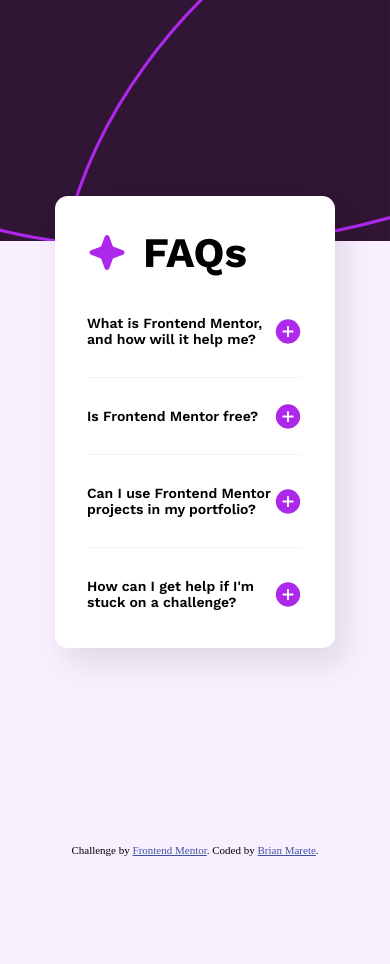
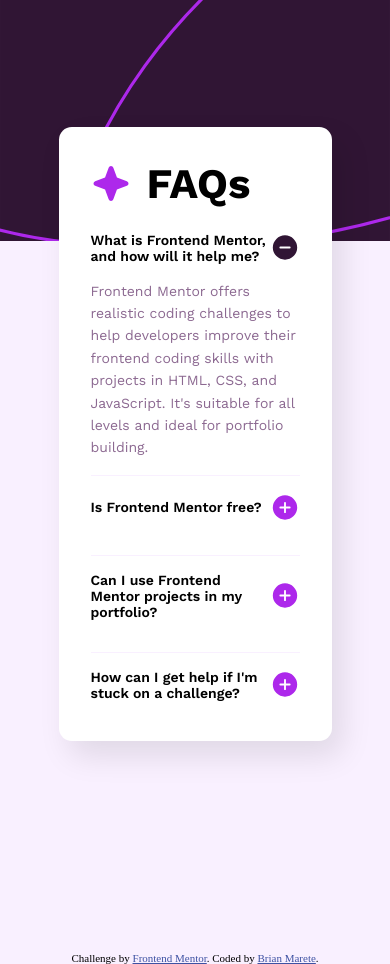
Before and after one commit to brianmarete/faq-accordion-main, a plain HTML site: page index.html in a window 390 px wide. Before the commit the page ends 856 px from the top, so only its background shows below. Drawn offline with Linux system fonts and the light colour scheme.

Commit message:
Maintain position of elements when expanding

```diff
--- a/assets/css/style.scss
+++ b/assets/css/style.scss
@@ -26,29 +26,37 @@
 
 * {
   box-sizing: border-box;
+  margin: 0;
+  padding: 0;
 }
 
 html,
 body {
-  margin: 0;
-  padding: 0;
   height: 100%;
   font-size: 16px;
 }
 
 body {
   background-color: $light-pink;
-  background-image: url("../images/background-pattern-desktop.svg");
-  background-repeat: no-repeat;
-  background-position: top;
-  background-size: 100%;
 }
 
 .container {
-  @include center-align;
-  height: 100vh;
+  display: flex;
+  align-items: center;
+  flex-direction: column;
+  min-height: 100vh;
+
+  .img-container {
+    width: 100%;
+    height: 40vh;
+    background-image: url("../images/background-pattern-desktop.svg");
+    background-repeat: no-repeat;
+    background-position: top;
+    background-size: 100%;
+  }
 
   .faq {
+    transform: translateY(-15vh);
     width: 550px;
     border-radius: 0.8rem;
     padding: 1.5rem 2rem;
@@ -82,6 +90,7 @@
         justify-content: space-between;
         width: 100%;
         cursor: pointer;
+        transition: all 0.3s ease;
 
         p:hover {
           color: #ad28eb;
@@ -97,34 +106,60 @@
       }
 
       .answer {
-        display: none;
         font-family: WorkSans, sans-serif;
         color: $grayish-purple;
+        width: 100%;
         margin-top: 1rem;
-        width: 100%;
-        // height: 5rem;
         line-height: 1.6;
+        opacity: 0;
+        max-height: 0;
         overflow: hidden;
+        transition: opacity 0.3s ease, max-height 0.3s ease;
 
         &.active {
-          display: block;
+          opacity: 1;
+          max-height: 250px;
         }
       }
     }
   }
 }
 
-@media screen and (max-width: 430px) {
+@media screen and (max-width: 615px) {
   body {
     font-size: 14px;
-    background-image: url("../images/background-pattern-mobile.svg");
-    background-repeat: no-repeat;
-    background-position: top;
   }
 
   .container {
+    .img-container {
+      background-image: url("../images/background-pattern-mobile.svg");
+      background-repeat: no-repeat;
+      background-position: top;
+    }
+
     .faq {
-      width: 280px;
+      transform: translateY(-25vh);
+      width: 70%;
+      margin-top: 0;
+    }
+  }
+}
+
+@media screen and (max-width: 973px) {
+  body {
+    font-size: 14px;
+  }
+
+  .container {
+    .img-container {
+      height: 40vh;
+      background-repeat: no-repeat;
+      background-position: top;
+    }
+
+    .faq {
+      transform: translateY(-25vh);
+      // width: 280px;
       margin-top: 0;
     }
   }
--- a/index.html
+++ b/index.html
@@ -16,6 +16,7 @@
   </head>
   <body>
     <div class="container">
+      <div class="img-container"></div>
       <div class="faq">
         <header>
           <img src="./assets/images/icon-star.svg" alt="" />
@@ -25,21 +26,21 @@
           <div
             class="question"
             role="button"
-            aria-expanded="false"
+            aria-expanded="true"
             aria-controls="section1"
           >
             <p>What is Frontend Mentor, and how will it help me?</p>
             <div>
-              <img src="./assets/images/icon-plus.svg" alt="" class="active" />
-              <img src="./assets/images/icon-minus.svg" alt="" />
+              <img src="./assets/images/icon-plus.svg" alt="" />
+              <img src="./assets/images/icon-minus.svg" alt="" class="active" />
             </div>
           </div>
-          <div class="answer" id="section1">
+          <p class="answer active" id="section1">
             Frontend Mentor offers realistic coding challenges to help
             developers improve their frontend coding skills with projects in
             HTML, CSS, and JavaScript. It's suitable for all levels and ideal
             for portfolio building.
-          </div>
+          </p>
         </div>
 
         <div class="accordion-item" tabindex="2">
@@ -55,11 +56,11 @@
               <img src="./assets/images/icon-minus.svg" alt="" />
             </div>
           </div>
-          <div class="answer" id="section2">
+          <p class="answer" id="section2">
             Yes, Frontend Mentor offers both free and premium coding challenges,
             with the free option providing access to a range of projects
             suitable for all skill levels.
-          </div>
+          </p>
         </div>
         <div class="accordion-item" tabindex="3">
           <div
@@ -74,11 +75,11 @@
               <img src="./assets/images/icon-minus.svg" alt="" />
             </div>
           </div>
-          <div class="answer" id="section3">
+          <p class="answer" id="section3">
             Yes, you can use projects completed on Frontend Mentor in your
             portfolio. It's an excellent way to showcase your skills to
             potential employers!
-          </div>
+          </p>
         </div>
         <div class="accordion-item" tabindex="4">
           <div
@@ -93,11 +94,11 @@
               <img src="./assets/images/icon-minus.svg" alt="" />
             </div>
           </div>
-          <div class="answer" id="section4">
+          <p class="answer" id="section4">
             The best place to get help is inside Frontend Mentor's Discord
             community. There's a help channel where you can ask questions and
             seek support from other community members.
-          </div>
+          </p>
         </div>
       </div>
     </div>
```
Also changed, not shown: assets/css/style.css, 1 other file.
